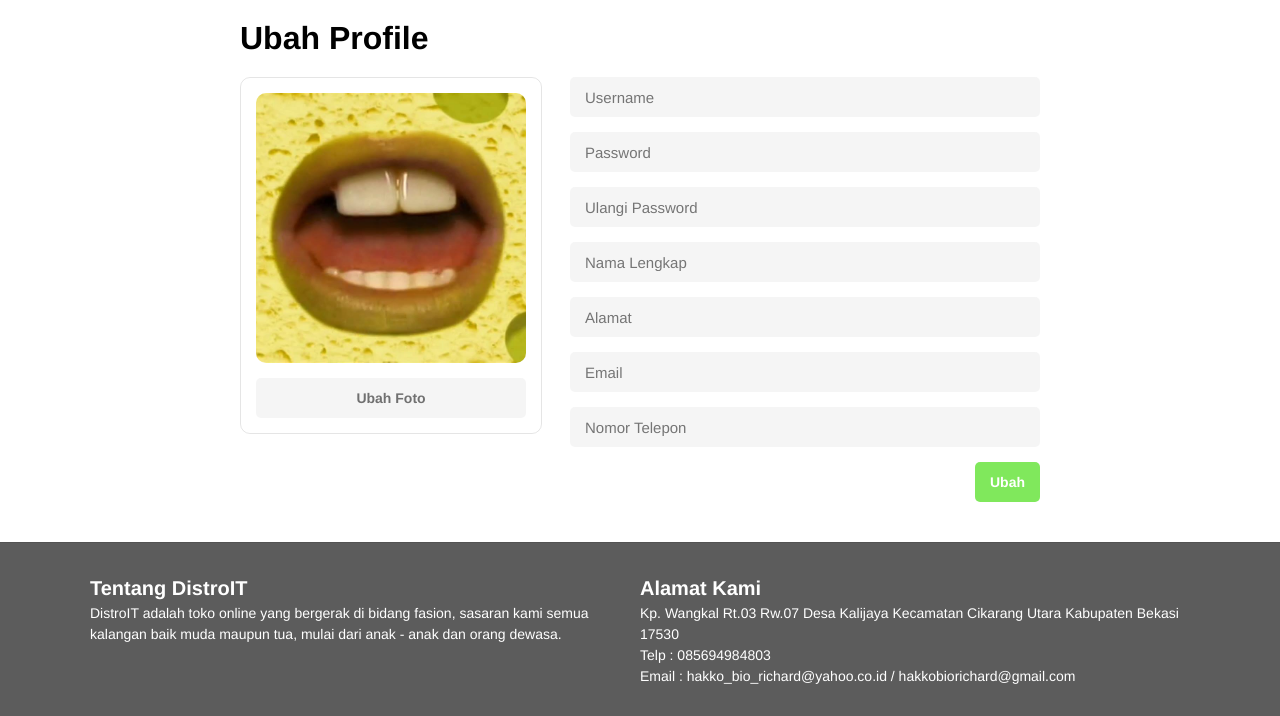
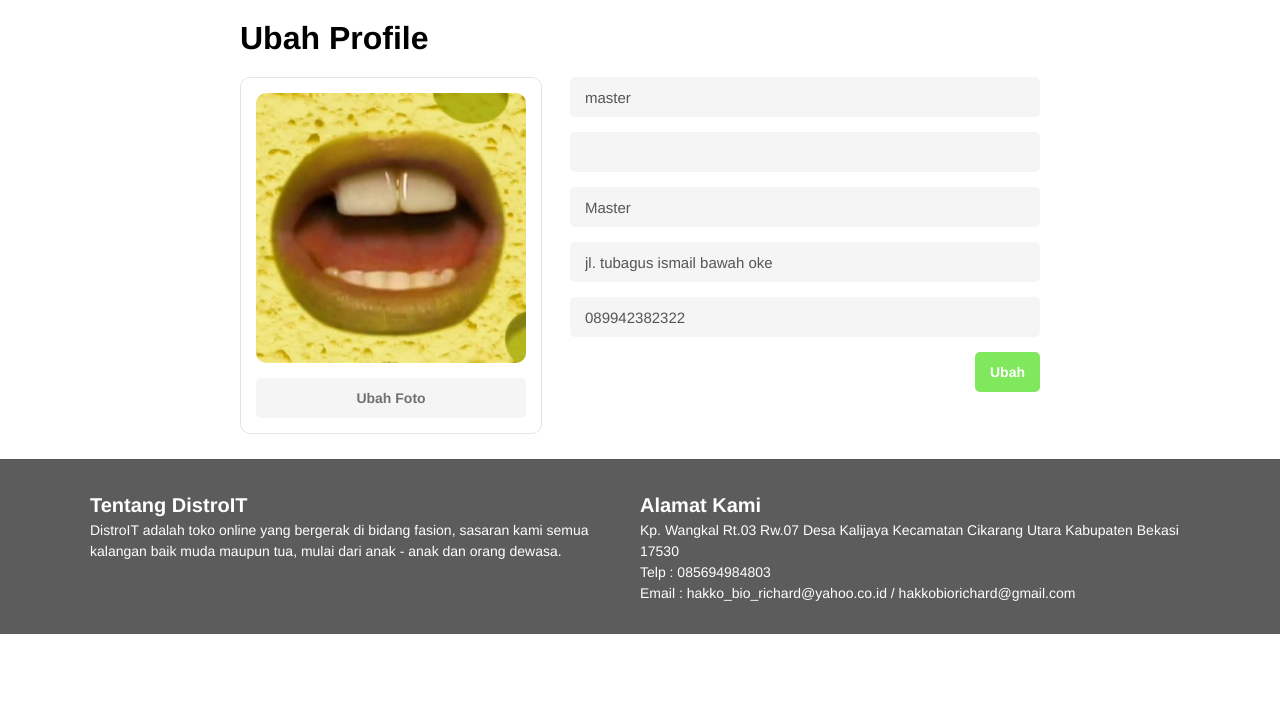
Before and after one commit to khamsir/toko_online, a PHP site: page /index.php?path=ubahprofil in a window 1280 px wide. Shown: the part 66-782 px from the top of the page. Run offline with PHP 8.4, Linux system fonts and the light colour scheme; the visitor is signed in with stand-in values (Sample User, id 1); data comes from the database, SQL or seed files in the repository.

Commit message:
beres
beres

```diff
--- a/index.php
+++ b/index.php
@@ -1,3 +1,4 @@
+<?php session_start(); ?>
 <!DOCTYPE html>
 <html>
 <head>
@@ -62,7 +63,7 @@
 			</div>
 			<div class="col-3">
 				<?php
-					session_start();
+					// session_start();
 
 					if (isset($_SESSION['id'])) {
 						?>
--- a/view/keranjang.php
+++ b/view/keranjang.php
@@ -1,7 +1,7 @@
 <?php
 	require('../database/koneksi.php');
 	$tgl = $_GET['tgl'];
-	$id_akun = $_GET['id_akun'];
+	$id_akun = $_SESSION['id'];
 	$id_barang = $_GET['id_barang'];
 
 	$sql = "INSERT INTO keranjang SET tgl_ditambah='$tgl', id_akun='$id_akun', id_barang='$id_barang'";
--- a/view/pelanggan/home.php
+++ b/view/pelanggan/home.php
@@ -1,6 +1,5 @@
 <?php
     require('database/koneksi.php');
-    $id = $_SESSION['id'];
     $sql = "SELECT * FROM barang;";
     $hasil = $koneksi->query($sql);
 ?>
@@ -19,7 +18,7 @@
                 <div class="ttl"><?php echo $data['nama']; ?></div>
             </div>
             <div class="col-2">
-                <a class="btn btn-buy-color" href="view/keranjang.php?<?php echo "tgl=".date("Y/m/d")."&id_akun="."$id"."&id_barang=".$data['id']; ?>">
+                <a class="btn btn-buy-color" href="view/keranjang.php?<?php echo "tgl=".date("Y/m/d")."&id_barang=".$data['id']; ?>">
                     <span>Beli</span>
                 </a>
             </div>
--- a/view/pelanggan/ubahprofil.php
+++ b/view/pelanggan/ubahprofil.php
@@ -1,3 +1,18 @@
+<?php
+	require('database/koneksi.php');
+    $id = $_SESSION['id'];
+    $sqlShow = "SELECT * FROM akun WHERE id='$id'; ";
+    $hasilShow = $koneksi->query($sqlShow);
+    $data = $hasilShow->fetch_assoc();
+
+    $username = $data['username'];
+    $password = $data['password'];
+    $ulangiPassword = $data['password'];
+    $nama = $data['nama'];
+    $alamat = $data['alamat'];
+    $notelp = $data['no_telp'];
+?>
+
 <!-- Untuk Isi -->
 <div style="width: 800px; margin: auto;">
 	<div class="pad-bot-15px"></div>
@@ -24,33 +39,25 @@
 
 		<div>
 			<div class="mid">
-				<form>
+				<form action="view/pelanggan/ubah.php" method="post">
 					<div class="block">
-						<input class="txt txt-primary-color" type="text" name="username" placeholder="Username">
+						<input class="txt txt-primary-color" type="text" name="username" value="<?php echo $username; ?>">
 					</div>
 
 					<div class="block">
-						<input class="txt txt-primary-color" type="password" name="password" placeholder="Password">
+						<input class="txt txt-primary-color" type="password" name="password">
 					</div>
 
 					<div class="block">
-						<input class="txt txt-primary-color" type="password" name="password2" placeholder="Ulangi Password">
+						<input class="txt txt-primary-color" type="text" name="nama" value="<?php echo $nama; ?>">
 					</div>
 
 					<div class="block">
-						<input class="txt txt-primary-color" type="text" name="nama" placeholder="Nama Lengkap">
+						<input class="txt txt-primary-color" type="text" name="alamat" value="<?php echo $alamat; ?>">
 					</div>
 
 					<div class="block">
-						<input class="txt txt-primary-color" type="text" name="alamat" placeholder="Alamat">
-					</div>
-
-					<div class="block">
-						<input class="txt txt-primary-color" type="Email" name="email" placeholder="Email">
-					</div>
-
-					<div class="block">
-						<input class="txt txt-primary-color" type="text" name="no_telp" placeholder="Nomor Telepon">
+						<input class="txt txt-primary-color" type="text" name="no_telp" value="<?php echo $notelp; ?>">
 					</div>
 					<div class="block" style="text-align: right;">
 						<input type="submit" name="submit" class="btn btn-main-color" value="Ubah">
```
Also changed, not shown: view/card-item-list.php (+16 -3 lines), view/pelanggan/profil.php (+3 -5 lines), view/pelanggan/ubah.php (added, +22 -0 lines).
